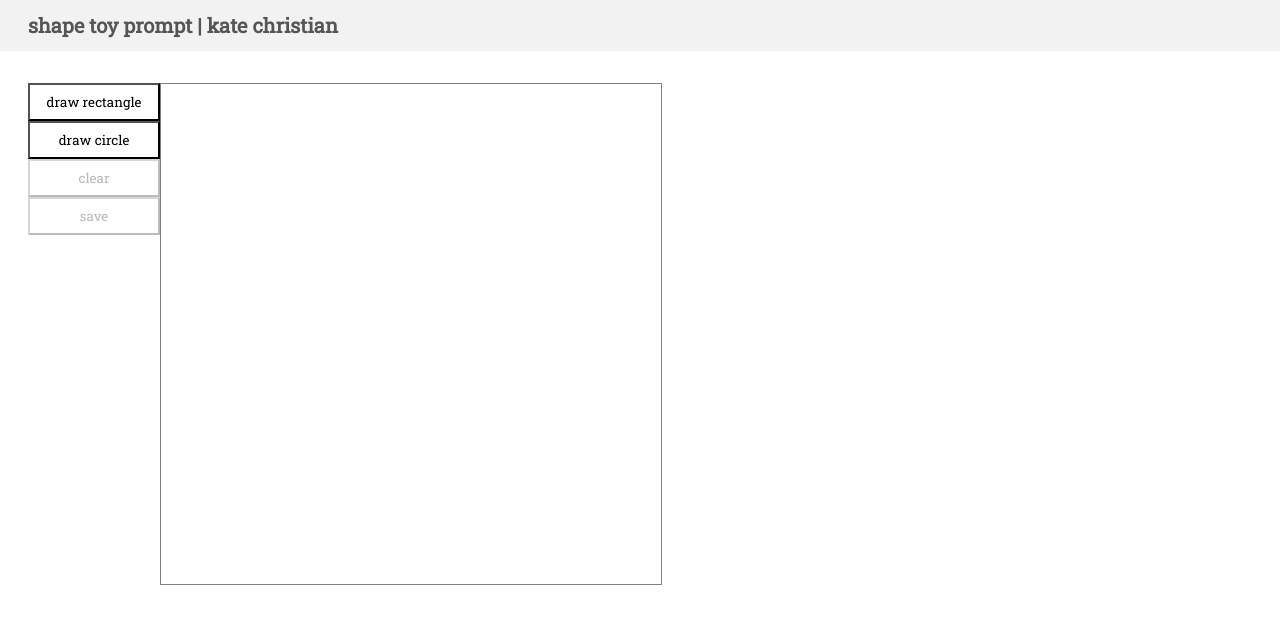
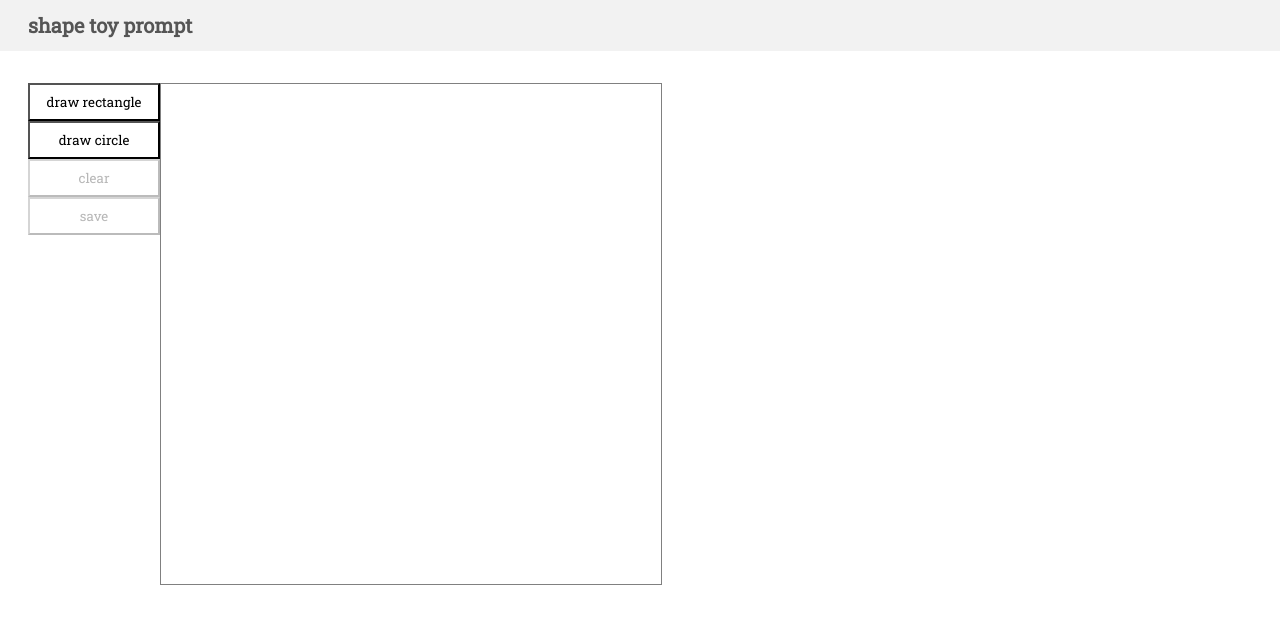
Before and after one commit to k8xian/shape-toy-prompt, a React (Create React App) app: page / in a window 1280 px wide. Shown: the top 624 px of the page. Built offline with nearby package versions, Linux system fonts and the light colour scheme.

Commit message:
removing my name

```diff
--- a/package.json
+++ b/package.json
@@ -36,7 +36,7 @@
     ]
   },
   "main": "index.js",
-  "author": "kate christian",
+  "author": "",
   "license": "MIT license",
   "description": "shape-toy-prompt"
 }
--- a/public/index.html
+++ b/public/index.html
@@ -30,7 +30,7 @@
       work correctly both with client-side routing and a non-root public URL.
       Learn how to configure a non-root public URL by running `npm run build`.
     -->
-    <title>Shape Toy Prompt | Kate Christian</title>
+    <title>Shape Toy Prompt</title>
   </head>
   <body>
     <noscript>You need to enable JavaScript to run this app.</noscript>
--- a/src/Components/Canvas/index.js
+++ b/src/Components/Canvas/index.js
@@ -390,7 +390,7 @@ const Canvas = () => {
 
   return (
     <div>
-      <Styled.Title>shape toy prompt | kate christian</Styled.Title>
+      <Styled.Title>shape toy prompt</Styled.Title>
       <Styled.ButtonPane>
         <Styled.ControlButtons
           data-testid="draw-rectangle-button"
```
Also changed, not shown: 1 other file (tests, documents, lock files or other folders).
